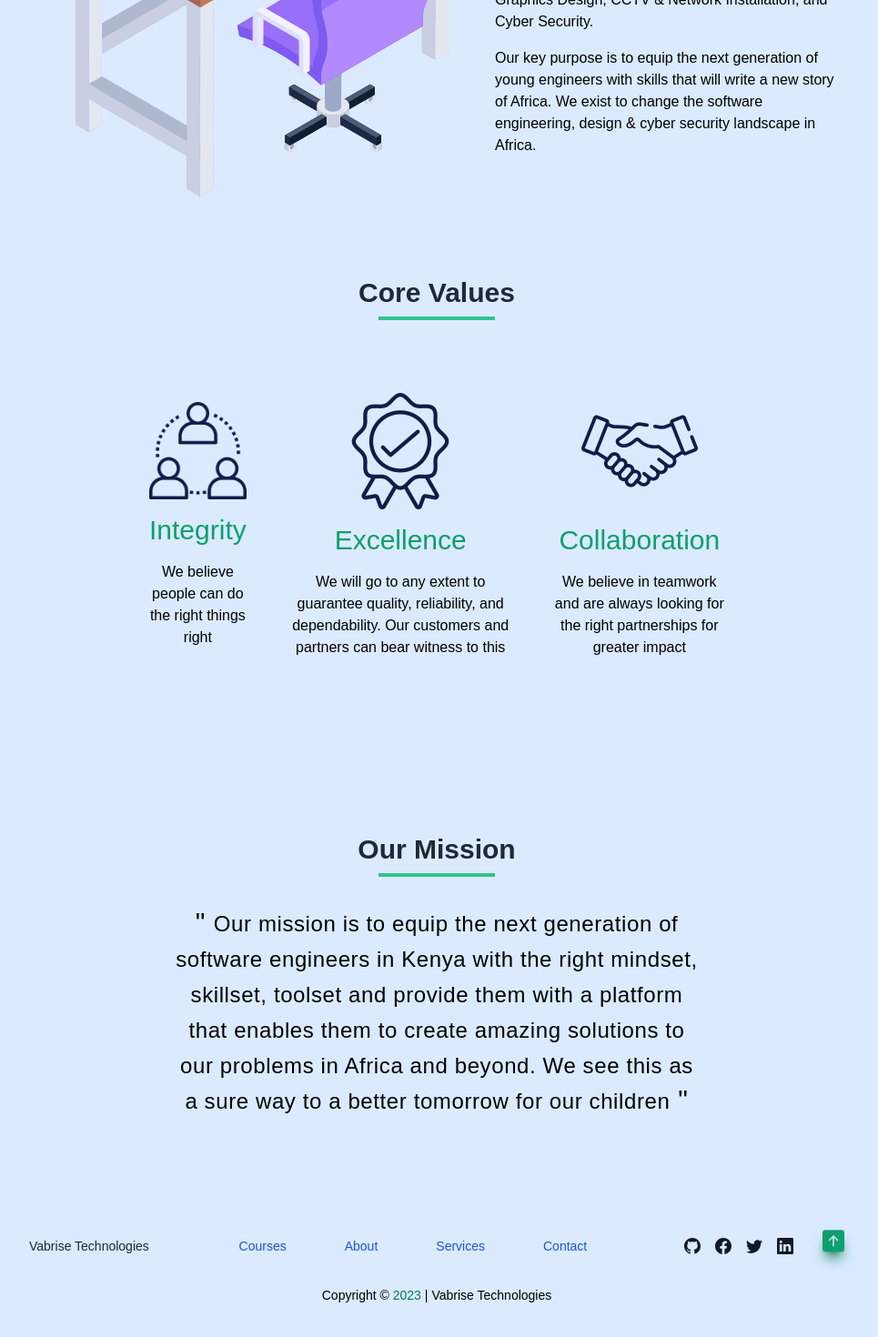
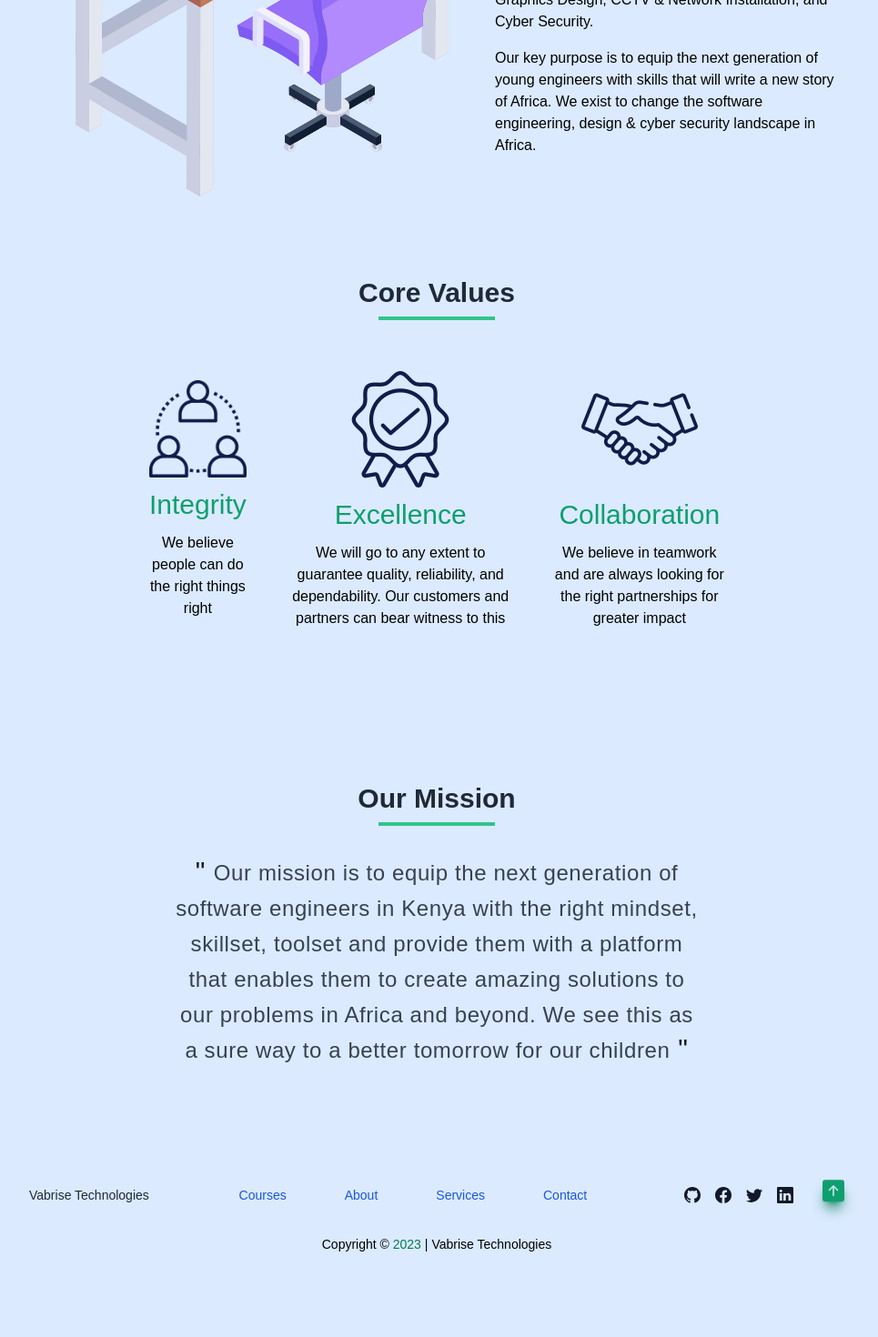
Before and after one commit to Andrew-Ochieng/Vabrise, a React (Create React App) app: page /about in a window 1280 px wide. Shown: the part 452-1922 px from the top of the page at 91% size, without its empty margins (160-1125 px from the left). After the commit the page ends 1894 px from the top, so only its background shows below. Built offline with nearby package versions, Linux system fonts and the light colour scheme.

Commit message:
add navbar mobile-menu

```diff
--- a/src/components/CoreValues.js
+++ b/src/components/CoreValues.js
@@ -29,12 +29,12 @@ const CoreValues = ({title}) => {
                     <h1 >{title}</h1>
                     <hr className="border-2 border-green-400 mt-2 md:w-32 w-24"/>
                 </div>
-                <div className="md:flex md:space-x-8 md:mx-32 mx-8">
+                <div className="md:flex items-center justify-center md:space-x-8 md:mx-32 mx-8">
                     <Fade bottom>
                         {cardDetails.map((card) => (
-                            <div key={card.value_title} className="flex flex-col justify-center items-center text-center md:px-1 px-4 my-16" >
+                            <div key={card.value_title} className="flex flex-col justify-center items-center text-center md:px-1 px-4 my-10" >
                                 <img className="md:w-32 w-28" src={card.image} alt="" />
-                                <h2 className="my-4 md:text-3xl text-2xl font-medium text-green-500">{card.value_title}</h2>
+                                <h2 className="my-3 md:text-3xl text-2xl font-medium text-green-500">{card.value_title}</h2>
                                 <p>{card.body}</p>
                             </div>
                         ))}
--- a/src/components/Footer.js
+++ b/src/components/Footer.js
@@ -21,7 +21,7 @@ const Footer = () => {
     return (
         <>
             <footer className="lg:mx-48 md:mx-32 mx-8 md:mb-16 mb-8">
-                <div className="md:flex md:justify-between justify-center items-center  text-sm text-center mb-8">
+                <div className="md:flex md:justify-between justify-center items-center text-sm text-center mb-8">
                     <div>
                         <h1 className="font-medium text-gray-800">Vabrise Technologies</h1>
                     </div>
@@ -58,14 +58,14 @@ const Footer = () => {
                             animate={{x: 0}}
                             whileHover={{scale: 1.2}}
                             onClick={scrollTop}
-                            className="md:text-2xl text-xl ml-6 text-right text-green-500 hover:text-green-600 shadow-green-600 hover:shadow-green-600 shadow-lg hover:shadow-xl animate-bounce rounded-full">
+                            className="cursor-pointer md:text-2xl text-xl ml-6 text-right text-green-500 hover:text-green-600 shadow-green-600 hover:shadow-green-600 shadow-lg hover:shadow-xl animate-bounce rounded-full">
                             <BsArrowUpSquareFill />
                         </motion.div>
                     </div>
 
 
                 </div>
-                <div className="flex justify-center items-center text-sm">
+                <div className="flex justify-center items-center text-center text-sm">
                     <p>Copyright &copy; <span className="text-green-600 font-medium">{newYear}</span> |
                         <Link to='/' className="ml-1">
                             Vabrise Technologies
--- a/src/components/Hero.js
+++ b/src/components/Hero.js
@@ -13,12 +13,12 @@ const Hero = () => {
                             We Manage. You Grow
                         </h3>
                         <h1 className="md:my-6 my-4 lg:text-5xl md:text-3xl text-2xl font-bold text-gray-800 md:leading-tight tracking-wide ">
-                            A <span className="underline underline-offset-4 cursor-pointer text-blue-500 md:mx-2 mx-1">Complete</span>
+                            A <span className="underline underline-offset-4 cursor-pointer text-sky-500 md:mx-2 mx-1">Complete</span>
                             <span className="underline underline-offset-4 cursor-pointer text-yellow-400 md:mx-2 mx-1">solution</span>
                             <br /> to all your
                             <span className="underline underline-offset-4 cursor-pointer text-green-400 md:mx-2 mx-1">tech</span>
                             <br />needs like... <br />
-                            <span className="text-blue-500 font-semibold ">
+                            <span className="text-sky-500 font-semibold ">
                                 <Typewriter
                                     words={[
                                         'Software Development',
--- a/src/components/ServiceList.js
+++ b/src/components/ServiceList.js
@@ -15,7 +15,7 @@ const ServiceList = () => {
                             transition={{type: 'spring', stiffness: 120}}
                             className=""
                             key={service.id}>
-                            <img className='w-full h-full' src={service.path} alt="services" />
+                            <img className='w-full h-full rounded-lg' src={service.path} alt="services" />
                             <div>
                                 <h1 className="md:text-2xl text-xl font-semibold text-gray-800 pt-4">{service.title}</h1>
                                 <p className="md:text-base text-sm pt-2">{service.content.split(/\s+/).slice(0, 30).join(" ")}</p>
--- a/src/data.json
+++ b/src/data.json
@@ -34,6 +34,6 @@
         "id": 6,
         "title": "Technical Training",
         "path": "https://img.freepik.com/free-vector/software-development-programming-coding-learning_335657-3118.jpg?w=1380&t=st=1671258816~exp=1671259416~hmac=a8d59666a836f500a8b81a8fa62bfcdc321668c1804bed1fa92384d699f31129",
-        "content": "At Vabrise Technologies, we develop mobile apps for clients all around the world. Our highly skilled developers offer several mobile app development services. We are one of the few mobile application development companies, who develop several types of mobile apps, like business apps, games apps, financial apps, etc."
+        "content": "We offer a project-based thorough 8 weeks training on different courses such as frontend & backend software development, Graphics design, Cyber Security, Bitcoin & Forex Trading, & Computerized Accounting."
     }
 ]
--- a/src/pages/About.js
+++ b/src/pages/About.js
@@ -15,11 +15,9 @@ const About = () => {
                     <hr className="title-underline"/>
                 </div>
                 <div className="md:flex justify-center items-center">
-                    {/* <div className=""> */}
-                        <Fade left>
-                            <img className="max-w-full" src={AboutImg} alt="about" />
-                        </Fade>
-                    {/* </div> */}
+                    <Fade left>
+                        <img className="max-w-full" src={AboutImg} alt="about" />
+                    </Fade>
                     <div className="space-y-4 md:text-left text-center">
                         <Fade right>
                             <p>
@@ -39,18 +37,18 @@ const About = () => {
 
                 <CoreValues className='min-h-screen' title="Core Values" />
 
-                <div className="md:mx-40 mx-8 md:mb-32 mb-16">
+                <div className="md:mx-40 md:mb-32 mb-16">
                     <div className="flex flex-col items-center justify-center mb-8 md:text-3xl text-xl text-gray-800 font-semibold">
                         <h1>Our Mission</h1>
                         <hr className="border-2 border-green-400 mt-2 md:w-32 w-24"/>
                     </div>
                     <Zoom bottom>
-                        <p className="md:text-2xl text-xl font-extralight text-center md:leading-relaxed tracking-wide">
-                            <span className="md:text-3xl text-2xl font-medium">" </span>
+                        <p className="md:text-2xl text-lg text-gray-700 font-light text-center md:leading-relaxed tracking-wide">
+                            <span className="md:text-3xl text-2xl font-medium text-gray-900">" </span>
                                 Our mission is to equip the next generation of software engineers in Kenya with the right mindset,
                                 skillset, toolset and provide them with a platform that enables them to create amazing solutions to
                                 our problems in Africa and beyond. We see this as a sure way to a better tomorrow for our children
-                            <span className="md:text-3xl text-2xl font-medium"> "</span>
+                            <span className="md:text-3xl text-2xl font-medium text-gray-900"> "</span>
                         </p>
                     </Zoom>
                 </div>
```
Also changed, not shown: src/components/Navbar.js (+21 -4 lines), 1 other file (tests, documents, lock files or other folders).
